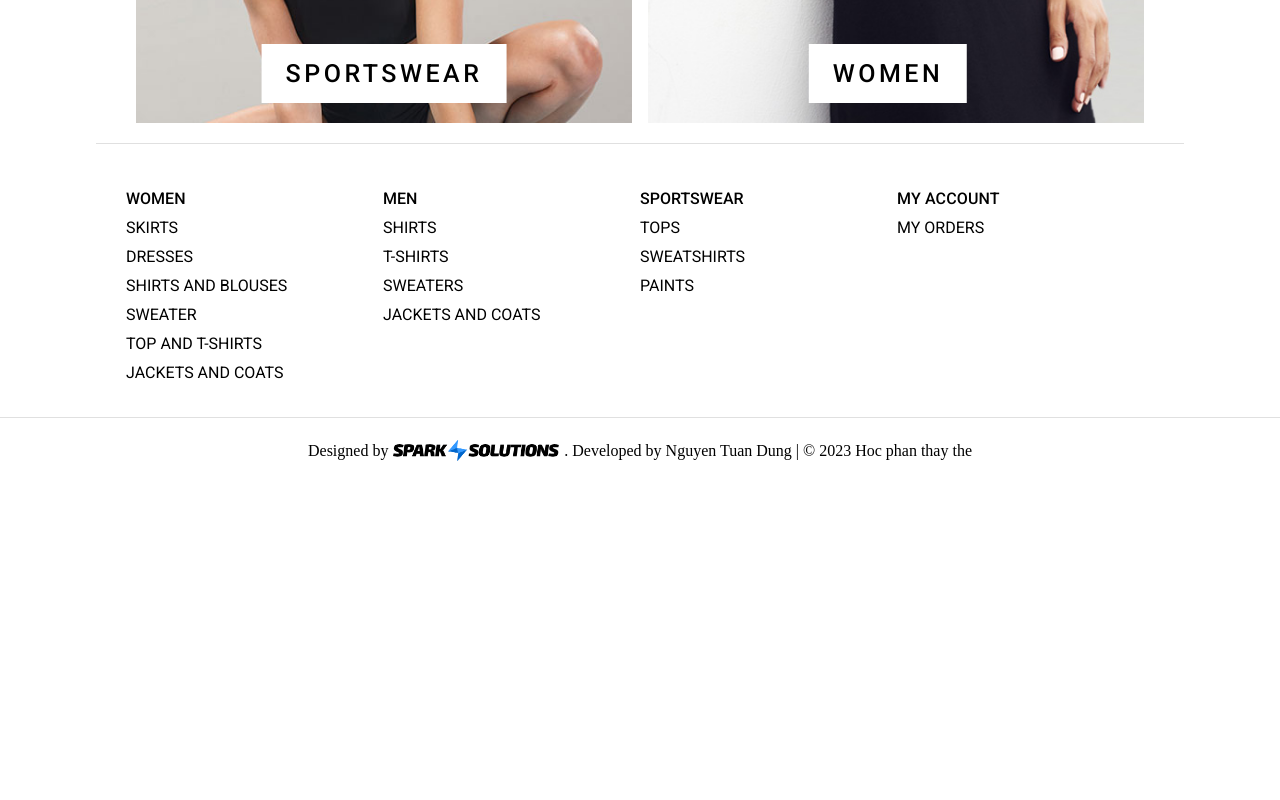
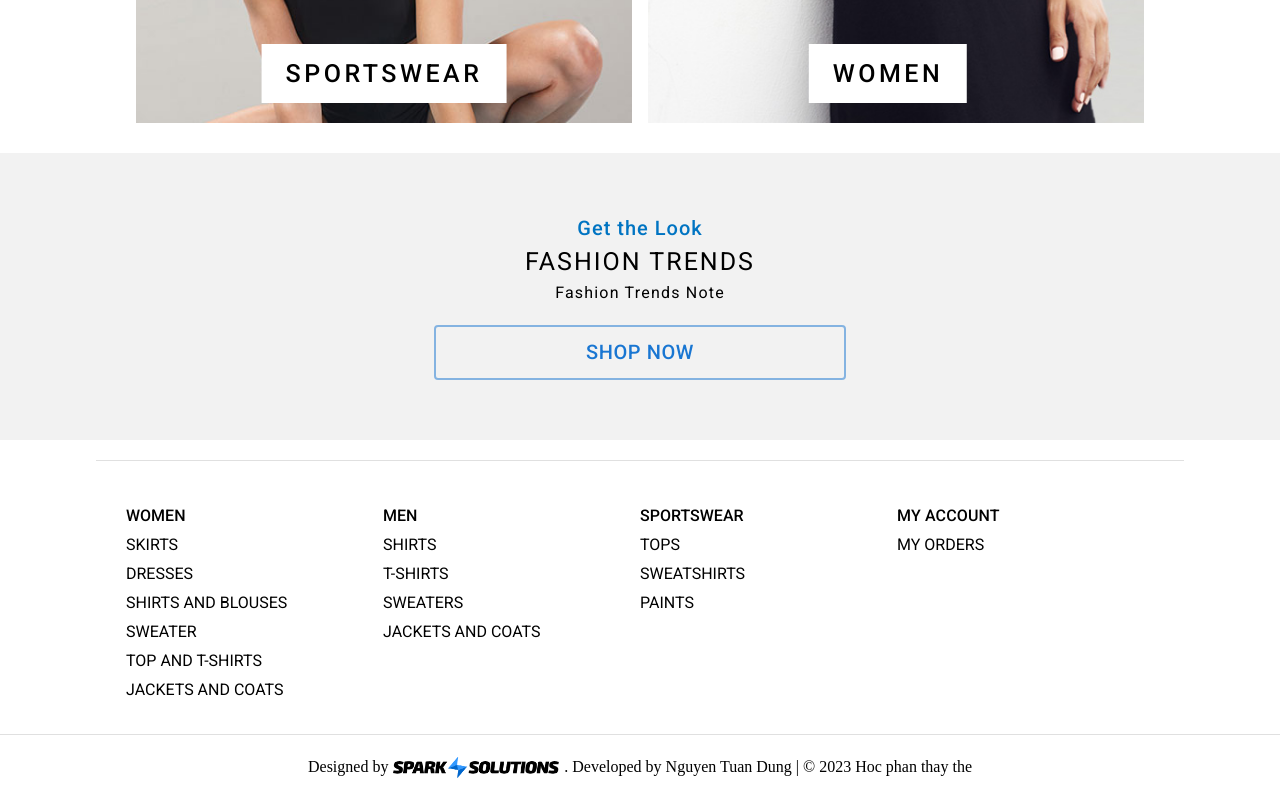
Before and after one commit to TuanDung1304/btl-react-ecommerce, a React (Vite) app: page / in a window 1280 px wide. Shown: the part 1263-2063 px from the top of the page. Before the commit the page ends 1746 px from the top, so only its background shows below. Built offline with nearby package versions, Linux system fonts and the light colour scheme.

Commit message:
Tranding product component in home page and header tab change onHover

```diff
--- a/src/Pages/Home/index.tsx
+++ b/src/Pages/Home/index.tsx
@@ -40,6 +40,41 @@ const useStyles = makeStyles()(() => ({
       objectFit: 'cover',
     },
   },
+  trandingNavigate: {
+    backgroundColor: ' #f2f2f2',
+    display: 'flex',
+    flexDirection: 'column',
+    alignItems: 'center',
+    padding: '60px 0',
+    width: '100%',
+    marginTop: 30,
+
+    '& p:nth-child(1)': {
+      color: '#0074c2',
+      fontSize: '20px',
+      fontWeight: 500,
+      letterSpacing: 1,
+    },
+    '& p:nth-child(2)': {
+      fontSize: '25px',
+      fontWeight: 400,
+      letterSpacing: '2px',
+    },
+    '& p:nth-child(3)': {
+      letterSpacing: '1.2px',
+    },
+    '& button': {
+      padding: '8px 150px',
+      borderWidth: '2px',
+      fontSize: 20,
+      marginTop: 20,
+
+      '&:hover': {
+        borderWidth: '2px',
+        color: '#004284',
+      },
+    },
+  },
 }))
 
 export default function Home() {
@@ -60,12 +95,12 @@ export default function Home() {
       <Grid container className={classes.categoryGrid} spacing={2}>
         <Grid item container xs={6} direction="column" rowSpacing={2}>
           <CategoryGridItem
-            url="sports/men"
+            url="products/men"
             content="MEN"
             img="src/assets/menCate.jpg"
           />
           <CategoryGridItem
-            url="sports/sportswear"
+            url="products/sportswear"
             content="SPORTSWEAR"
             img="src/assets/sportCate.jpg"
           />
@@ -76,6 +111,13 @@ export default function Home() {
           img="src/assets/womenCate.jpg"
         />
       </Grid>
+
+      <Box className={classes.trandingNavigate}>
+        <Typography>Get the Look</Typography>
+        <Typography fontWeight={26}>FASHION TRENDS</Typography>
+        <Typography>Fashion Trends Note</Typography>
+        <Button variant="outlined">SHOP NOW</Button>
+      </Box>
     </Box>
   )
 }
--- a/src/components/Layout/Header/index.tsx
+++ b/src/components/Layout/Header/index.tsx
@@ -50,9 +50,6 @@ export default function Header() {
     setAnchorEl(null)
   }
 
-  const handleChange = (event: React.SyntheticEvent, newValue: string) => {
-    setValue(newValue)
-  }
   return (
     <Box className={classes.root}>
       <Link to={'/'}>
@@ -60,13 +57,26 @@ export default function Header() {
       </Link>
       <TabContext value={value}>
         <Box>
-          <TabList onChange={handleChange} aria-label="lab API tabs example">
-            <Tab label="WOMEN" value="women" className={classes.tabList} />
-            <Tab label="MEN" value="men" className={classes.tabList} />
+          <TabList
+            onMouseLeave={() => setValue('')}
+            aria-label="lab API tabs example">
+            <Tab
+              label="WOMEN"
+              value="women"
+              className={classes.tabList}
+              onMouseEnter={() => setValue('women')}
+            />
+            <Tab
+              label="MEN"
+              value="men"
+              className={classes.tabList}
+              onMouseEnter={() => setValue('men')}
+            />
             <Tab
               label="SPORTSWEAR"
               value="sportswear"
               className={classes.tabList}
+              onMouseEnter={() => setValue('sportswear')}
             />
           </TabList>
         </Box>
```
